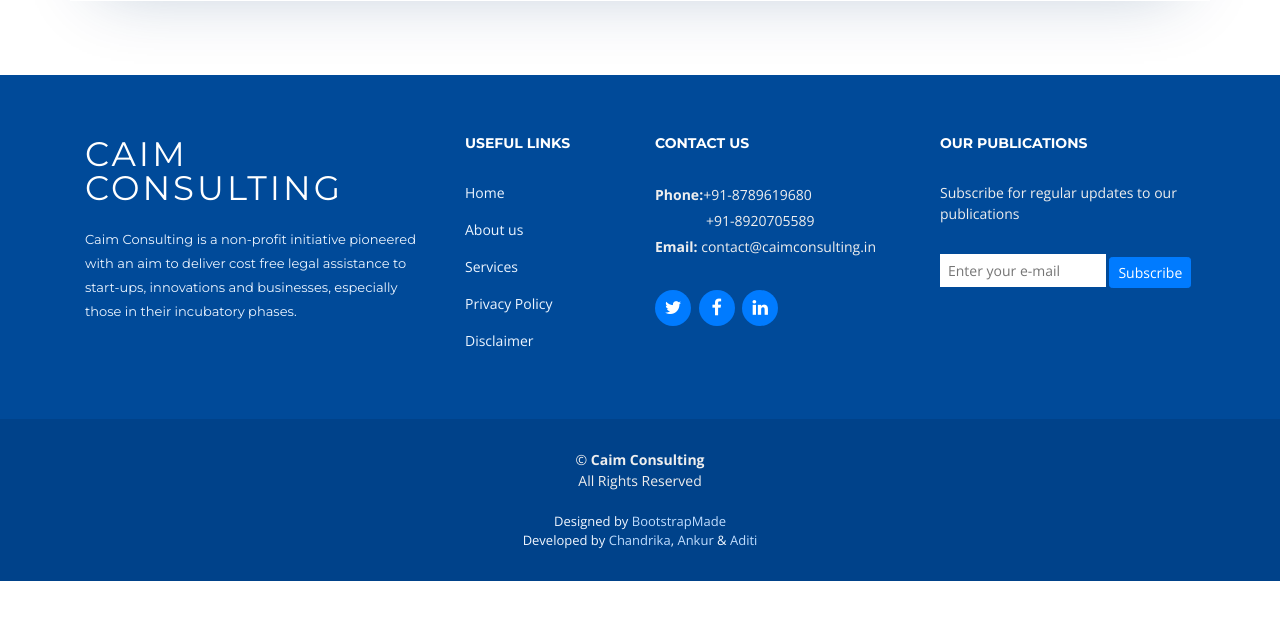
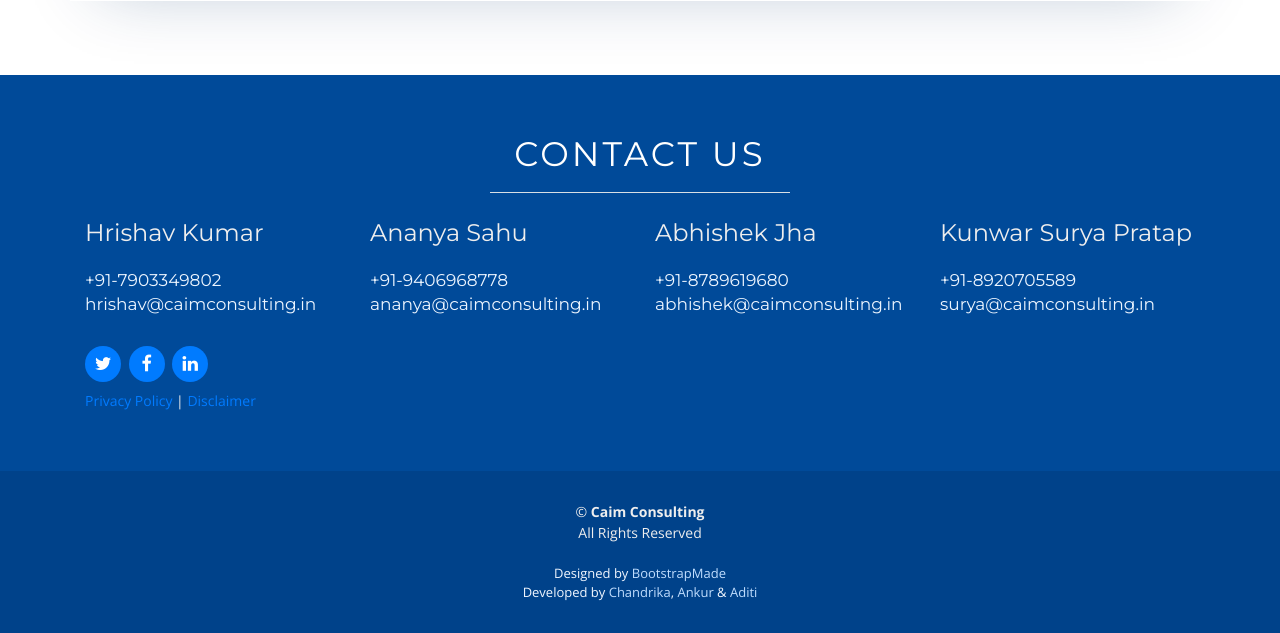
Before and after one commit to caimconsulting/caim-consulting-website, a Django app: page /accounts/sign_up/ in a window 1280 px wide. Shown: the part 1116-1749 px from the top of the page. Before the commit the page ends 1697 px from the top, so only its background shows below. Run offline with Django 3.2, Linux system fonts and the light colour scheme; data that the repository does not hold is empty; parts of the project's set-up code (start-up, migrations or seed data) failed here and were passed over; some libraries are stand-ins or nearby versions.

Commit message:
Footer content change

```diff
--- a/caimconsulting/static/css/style.css
+++ b/caimconsulting/static/css/style.css
@@ -1406,11 +1406,12 @@
 
 #footer .footer-top {
   background: #004a99;
-  padding: 60px 0 30px 0;
+  padding: 60px 20px 30px 20px;
 }
 
 #footer .footer-top .footer-info {
   margin-bottom: 30px;
+  padding-right: 10px;
 }
 
 #footer .footer-top .footer-info h3 {
@@ -1426,9 +1427,10 @@
 }
 
 #footer .footer-top .footer-info p {
-  font-size: 13px;
+  font-size: 17px;
   line-height: 24px;
   margin-bottom: 0;
+  margin-right: 15px;
   font-family: "Montserrat", sans-serif;
   color: #ecf5ff;
 }
@@ -1454,12 +1456,26 @@
 }
 
 #footer .footer-top h4 {
-  font-size: 14px;
+  /* font-size: 14px;
   font-weight: bold;
   color: #fff;
   text-transform: uppercase;
   position: relative;
-  padding-bottom: 10px;
+  padding-bottom: 2px; */
+  padding-top: 10px;
+}
+
+#footer .footer-top h2{
+  text-align: center ;
+  font-size: 34px;
+  margin: 0 0 20px 0;
+  padding: 2px 0 1px 0;
+  line-height: 1;
+  font-family: "Montserrat", sans-serif;
+  color: #fff;
+  font-weight: 400;
+  letter-spacing: 3px;
+  text-transform: uppercase;
 }
 
 #footer .footer-top .footer-links {
@@ -1493,7 +1509,7 @@
 }
 
 #footer .footer-top .footer-contact p {
-  line-height: 26px;
+  line-height: 30px;
 }
 
 #footer .footer-top .footer-newsletter {
--- a/caimconsulting/templates/base.html
+++ b/caimconsulting/templates/base.html
@@ -158,52 +158,82 @@
     <br />
     <footer id="footer">
       <div class="footer-top">
-        <div class="container">
-          <div class="row">
-            <div class="col-lg-4 col-md-6 footer-info">
-              <h3>Caim Consulting</h3>
+        <div class="container" >
+          <div class="row justify-content-center">
+            <div class = "col-12">
+              <h2 >Contact Us</h2>
+              <hr style="background-color: aliceblue; width: 300px;">
+            </div>
+
+            <div class="col-xl-3 col-lg-6 col-md-6 footer-info">
+              <h4>Hrishav Kumar</h4>
               <p>
-                Caim Consulting is a non-profit initiative pioneered with an aim
-                to deliver cost free legal assistance to start-ups, innovations
-                and businesses, especially those in their incubatory phases.
+                <!-- <strong>Phone:</strong> -->
+                +91-7903349802 <br />
+                <!-- <strong>Email: </strong> -->
+                <a
+                  class="footer-a"
+                  target="_blank"
+                  href="mailto:hrishav@caimconsulting.in"
+                >
+                  hrishav@caimconsulting.in
+                </a>
+                <br />
+              </p>
+            </div>
+            <div class="col-xl-3 col-lg-6 col-md-6 footer-info">
+              <h4>Ananya Sahu</h4>
+              <p>
+                <!-- <strong>Phone:</strong> -->
+                 +91-9406968778 <br />
+                <!-- <strong>Email: </strong> -->
+                <a
+                  class="footer-a"
+                  target="_blank"
+                  href="mailto:ananya@caimconsulting.in"
+                >
+                  ananya@caimconsulting.in
+                </a>
+                <br />
               </p>
             </div>
 
-            <div class="col-lg-2 col-md-6 footer-links">
-              <h4>Useful Links</h4>
-              <ul>
-                <li><a href="{% url 'homepage' %}#intro">Home</a></li>
-                <li><a href="{% url 'homepage' %}#about">About us</a></li>
-                <li><a href="{% url 'homepage' %}#services">Services</a></li>
-                <li>
-                  <a href="{% url 'privacy' %}" target="_blank">
-                    Privacy Policy
-                  </a>
-                </li>
-                <li>
-                  <a href="{% url 'disclaimer' %}" target="_blank">
-                    Disclaimer
-                  </a>
-                </li>
-              </ul>
-            </div>
-
-            <div class="col-lg-3 col-md-6 footer-contact">
-              <h4>Contact Us</h4>
+            <div class="col-xl-3 col-lg-6 col-md-6 footer-info">
+              <h4>Abhishek Jha</h4>
               <p>
-                <strong>Phone:</strong>+91-8789619680 <br />&nbsp; &nbsp; &nbsp;
-                &nbsp; &nbsp; &nbsp; &nbsp; +91-8920705589<br />
-                <strong>Email:</strong>
+                <!-- <strong>Phone:</strong> -->
+                +91-8789619680 <br />
+                <!-- <strong>Email: </strong> -->
                 <a
                   class="footer-a"
                   target="_blank"
-                  href="mailto:contact@caimconsulting.in"
+                  href="mailto:abhishek@caimconsulting.in"
                 >
-                  contact@caimconsulting.in
+                  abhishek@caimconsulting.in
                 </a>
                 <br />
               </p>
+            </div>
 
+            <div class="col-xl-3 col-lg-6 col-md-6 footer-info">
+              <h4>Kunwar Surya Pratap</h4>
+              <p>
+                <!-- <strong>Phone:</strong> -->
+                  +91-8920705589 <br />
+                <!-- <strong>Email: </strong> -->
+                <a
+                  class="footer-a"
+                  target="_blank"
+                  href="mailto:surya@caimconsulting.in"
+                >
+                  surya@caimconsulting.in
+                </a>
+                <br />
+              </p>
+            </div>
+
+            <div class = "col-12 ">
+              <!-- <hr style="background-color: white; width: 300px;"> -->
               <div class="social-links">
                 <a href="https://twitter.com/CaimConsulting" class="twitter">
                   <i class="fa fa-twitter"></i>
@@ -221,26 +251,17 @@
                   <i class="fa fa-linkedin"></i>
                 </a>
               </div>
-            </div>
-
-            <div class="col-lg-3 col-md-6 footer-newsletter">
-              <h4>Our Publications</h4>
-              <p>Subscribe for regular updates to our publications</p>
-              <form action="/subscribe/" method="post">
-                {% csrf_token %}
-                <input
-                  type="email"
-                  placeholder="Enter your e-mail"
-                  name="email"
-                />
-                <button
-                  type="submit"
-                  class="btn btn-sm btn-primary"
-                  onclick="alert('Subscribed')"
-                >
-                  Subscribe
-                </button>
-              </form>
+              <div style="padding-top: 8px;">
+                <p>
+                  <a href="{% url 'privacy' %}" target="_blank">
+                    Privacy Policy
+                  </a>
+                   |
+                  <a href="{% url 'disclaimer' %}" target="_blank">
+                    Disclaimer
+                  </a>
+                </p>
+              </div>
             </div>
           </div>
         </div>
```
